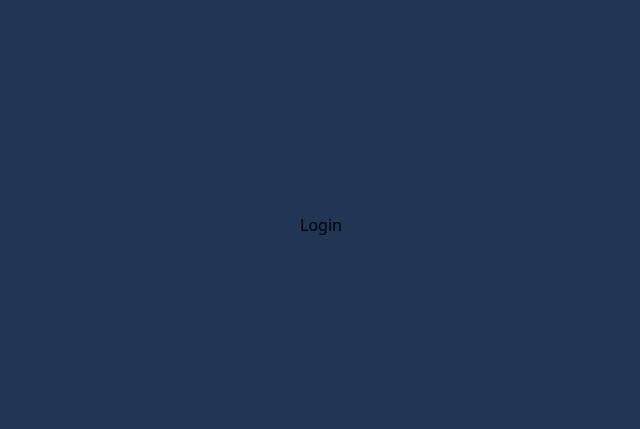
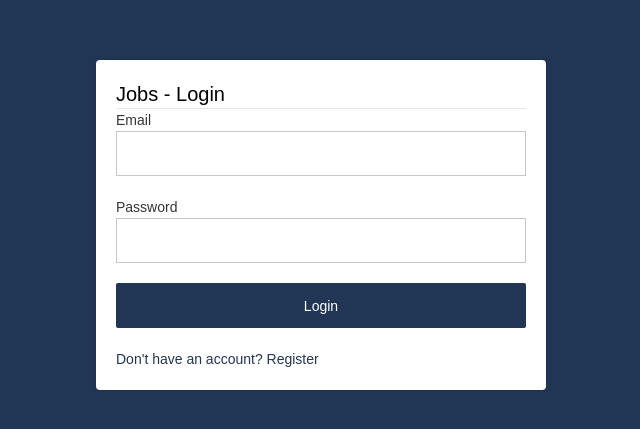
Before and after one commit to Grazziano/job-portal, a Next.js app: page /login in a window 1280 px wide. Shown: the part 175-604 px from the top of the page, without its empty margins (319-959 px from the left). Built offline with nearby package versions, Linux system fonts and the light colour scheme.

Commit message:
Login page

```diff
--- a/src/app/(auth)/login/page.tsx
+++ b/src/app/(auth)/login/page.tsx
@@ -1,9 +1,44 @@
+'use client';
 import React from 'react';
+import { Button, Form } from 'antd';
+import Link from 'next/link';
+
+interface LoginProps {
+  email: string;
+  password: string;
+}
 
 export default function Login() {
+  const onFinish = (values: LoginProps) => {
+    console.log(values);
+  };
+
   return (
     <div className="flex justify-center h-screen items-center bg-primary">
-      <h1>Login</h1>
+      <div className="card p-5 w-[450px]">
+        <h1 className="text-xl">Jobs - Login</h1>
+        <hr />
+
+        <Form
+          layout="vertical"
+          className="flex flex-col gap-5"
+          onFinish={onFinish}
+        >
+          <Form.Item label="Email" name="email">
+            <input type="email" className="input" />
+          </Form.Item>
+
+          <Form.Item label="Password" name="password">
+            <input type="password" className="input" />
+          </Form.Item>
+
+          <Button type="primary" htmlType="submit" block>
+            Login
+          </Button>
+
+          <Link href="/register">Don{`'`}t have an account? Register</Link>
+        </Form>
+      </div>
     </div>
   );
 }
--- a/src/app/globals.css
+++ b/src/app/globals.css
@@ -2,10 +2,44 @@
 @tailwind components;
 @tailwind utilities;
 
+@import url('https://fonts.googleapis.com/css2?family=Montserrat:wght@100;500&display=swap');
+
+* {
+  font-family: 'Montserrat', sans-serif !important;
+}
+
 button {
-  background-color: black !important;
+  background-color: #213555 !important;
+  border: none !important;
+  outline: none !important;
+  height: 45px !important;
+  box-shadow: none !important;
+  border-radius: 2px !important;
 }
 
 button:hover {
   background-color: #4f709c !important;
 }
+
+input {
+  height: 45px;
+  width: 100%;
+  border: 1px solid #c6c6c6;
+  padding-left: 15px;
+}
+
+input:focus {
+  outline: none;
+  border: 1px solid #353535;
+}
+
+label {
+  margin: 0 !important;
+  padding: 0 !important;
+  color: #353535 !important;
+}
+
+a {
+  text-decoration: none !important;
+  color: var(--primary) !important;
+}
--- a/src/stylesheets/antdOverride.css
+++ b/src/stylesheets/antdOverride.css
@@ -0,0 +1,7 @@
+.ant-form-item {
+  margin-bottom: 0px !important;
+}
+
+.ant-form-item-label {
+  padding: 0 !important;
+}
--- a/src/stylesheets/commonClasses.css
+++ b/src/stylesheets/commonClasses.css
@@ -2,6 +2,18 @@
   --primary: #213555;
 }
 
+/* colors */
 .bg-primary {
   background-color: var(--primary);
 }
+
+.bg-white {
+  background-color: white;
+}
+
+/* cards */
+.card {
+  border-radius: 4px;
+  box-shadow: 0px 0px 2px rgba(0, 0, 0, 0.2);
+  background-color: white;
+}
```
